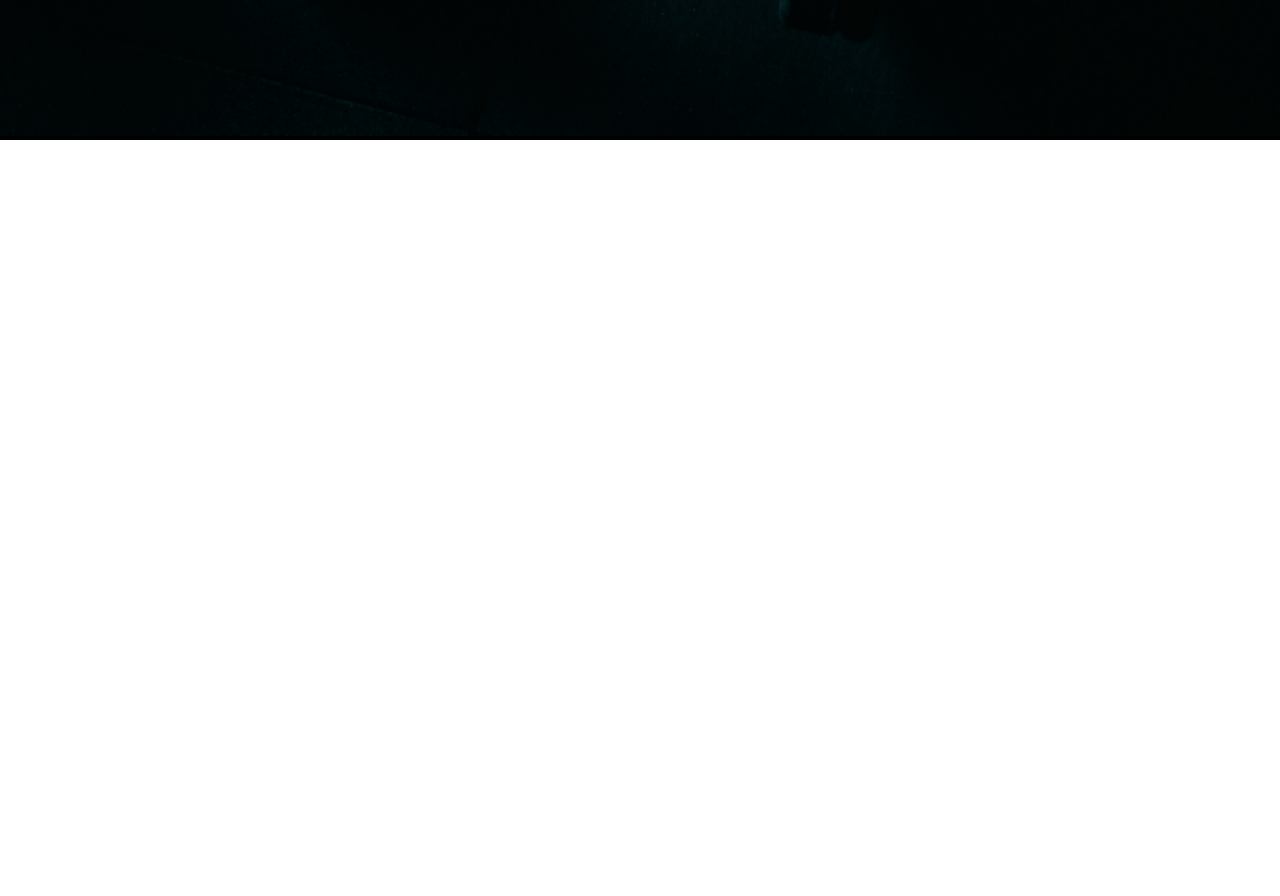
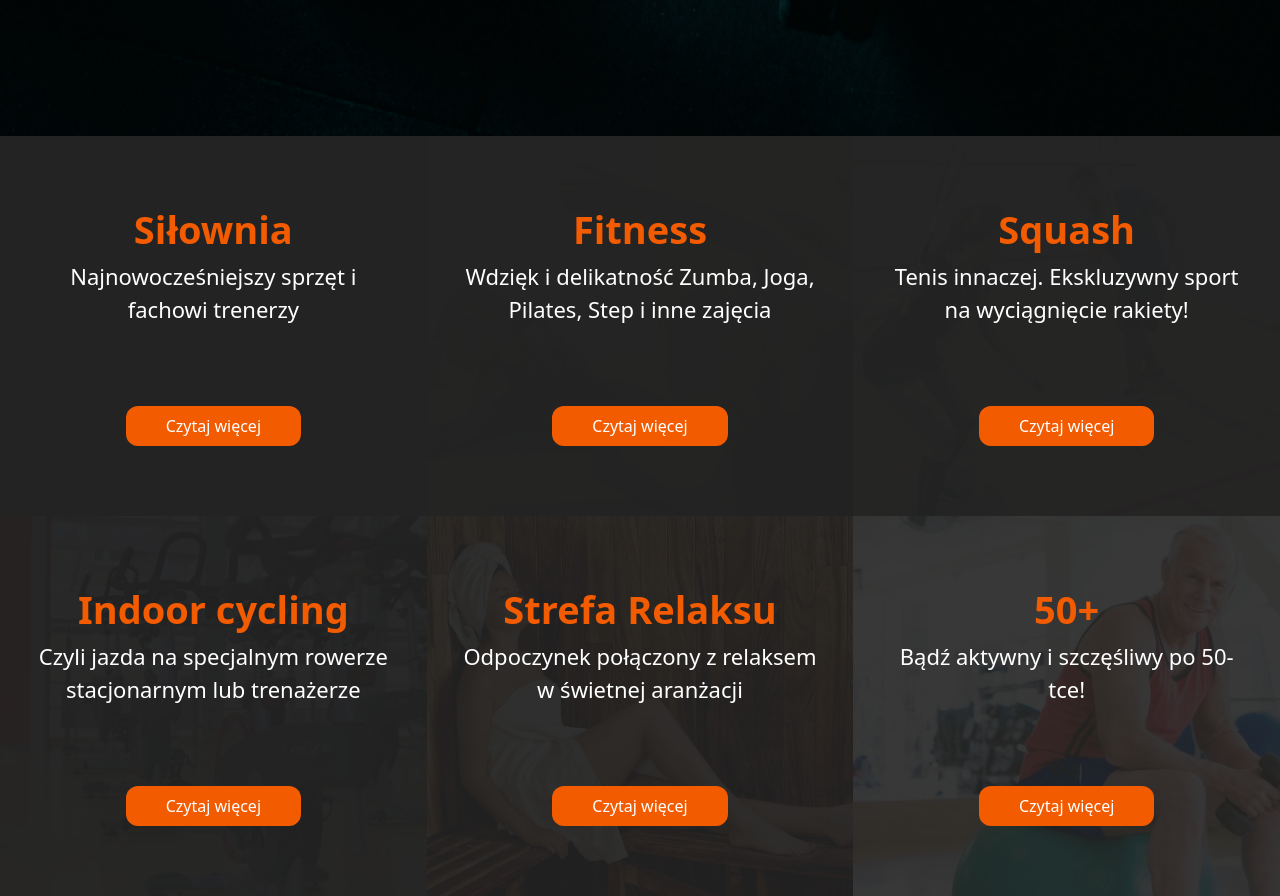
Before and after one commit to elmaccho/YourGym-vue, a Vue app: page / in a window 1280 px wide. Shown: the part 660-1556 px from the top of the page. Before the commit the page ends 800 px from the top, so only its background shows below. Built offline with nearby package versions, Linux system fonts and the light colour scheme.

Commit message:
Sekcja oferty, routing dla podstron ofert

```diff
--- a/src/App.vue
+++ b/src/App.vue
@@ -1,36 +1,11 @@
 <script setup>
 import { RouterLink, RouterView } from 'vue-router'
-import Navbar from './components/Navbar.vue';
-import Header from './components/Header.vue';
 </script>
 
 <template>
-  <Navbar/>
-  <header id="header" class="header">
-      <Header />
-  </header>
-
   <RouterView />
 </template>
 
 <style scoped>
-    .header{
-        display: block;
-        height: 90vh;
-        background-image: url('@/assets/img/header/image-1.webp');
-        background-repeat: no-repeat;
-        background-size: cover;
 
-        display: flex;
-        align-items: center;
-        justify-content: space-around;
-        overflow: hidden;
-    }
-    @media screen and (max-width: 850px) {
-        .header{
-            flex-direction: column;
-            justify-content: center;
-            align-content: center;
-        }
-      }
 </style>
--- /dev/null
+++ b/src/components/Offert.vue
@@ -0,0 +1,192 @@
+<script setup>
+
+</script>
+<template>
+    <div class="offerts-wrapper">
+        <div class="yg-card">
+            <div class="yg-card-background">
+                <img src="@/assets/img/offert/fitness-3502830_1920.webp" class="yg-background" alt="Siłownia">
+            </div>
+            <div class="yg-card-content">
+                <i class="fa-solid fa-dumbbell"></i>
+                <h3 class="yg-card-title">Siłownia</h3>
+                <p class="yg-card-description">Najnowocześniejszy sprzęt i fachowi trenerzy</p>
+
+                <!-- <a href="#" class="text-decoration-none read-more">Czytaj więcej</a> -->
+                <router-link to="/oferta/silownia" class="text-decoration-none read-more">Czytaj więcej</router-link>
+            </div>
+        </div>
+        <div class="yg-card">
+            <div class="yg-card-background">
+                <img src="@/assets/img/offert/yoga-3772674_1920.webp" class="yg-background" alt="Fitness">
+            </div>
+            <div class="yg-card-content">
+                <i class="fa-solid fa-child-reaching"></i>
+                <h3 class="yg-card-title">Fitness</h3>
+                <p class="yg-card-description">Wdzięk i delikatność Zumba, Joga, Pilates, Step i inne zajęcia</p>
+
+                <router-link to="/oferta/fitness" class="text-decoration-none read-more">Czytaj więcej</router-link>
+            </div>
+        </div>
+        <div class="yg-card">
+            <div class="yg-card-background">
+                <img src="@/assets/img/offert/shutterstock_644248165-1024x684.webp" class="yg-background" alt="Squash">
+            </div>
+            <div class="yg-card-content">
+                <i class="fa-solid fa-baseball"></i>
+                <h3 class="yg-card-title">Squash</h3>
+                <p class="yg-card-description">Tenis innaczej. Ekskluzywny sport na wyciągnięcie rakiety!</p>
+
+                <a href="#" class="text-decoration-none read-more">Czytaj więcej</a>
+            </div>
+        </div>
+        <div class="yg-card">
+            <div class="yg-card-background">
+                <img src="@/assets/img/offert/sports-1962574_1920.webp" class="yg-background" alt="Indoor cycling">
+            </div>
+            <div class="yg-card-content">
+                <i class="fa-solid fa-bicycle"></i>
+                <h3 class="yg-card-title">Indoor cycling</h3>
+                <p class="yg-card-description">Czyli jazda na specjalnym rowerze stacjonarnym lub trenażerze</p>
+
+                <a href="#" class="text-decoration-none read-more">Czytaj więcej</a>
+            </div>
+        </div>
+        <div class="yg-card">
+            <div class="yg-card-background">
+                <img src="@/assets/img/offert/woman-936549_1920.webp" class="yg-background" alt="Strefa Relaksu">
+            </div>
+            <div class="yg-card-content">
+                <i class="fa-solid fa-bed"></i>
+                <h3 class="yg-card-title">Strefa Relaksu</h3>
+                <p class="yg-card-description">Odpoczynek połączony z relaksem w świetnej aranżacji</p>
+
+                <a href="#" class="text-decoration-none read-more">Czytaj więcej</a>
+            </div>
+        </div>
+        <div class="yg-card">
+            <div class="yg-card-background">
+                <img src="@/assets/img/offert/5d4ac0ab914e9.webp" class="yg-background" alt="Aktywność 50+">
+            </div>
+            <div class="yg-card-content">
+                <i class="fa-solid fa-plus"></i>
+                <h3 class="yg-card-title">50+</h3>
+                <p class="yg-card-description">Bądź aktywny i szczęśliwy po 50-tce!</p>
+
+                <a href="#" class="text-decoration-none read-more">Czytaj więcej</a>
+            </div>
+        </div>
+    </div>
+</template>
+<style scoped>
+    @keyframes imagePulse {
+        0%{
+            background-color: #232323;
+        }
+        50%{
+            background-color: #232323d0;
+        }
+        100%{
+            background-color: #232323;
+        }
+    }
+
+    .offerts-wrapper{
+        display: grid;
+        grid-template-columns: auto auto auto;
+    }
+    .yg-card{
+        display: flex;
+        position: relative;
+        justify-content: center;
+        box-sizing: border-box;
+        width: 100%;
+        height: 380px;
+        background-color: #232323;
+        transition: background-color 0.3s;
+        animation-name: imagePulse;
+        animation-duration: 5s;
+        animation-iteration-count: infinite;
+    }
+    .yg-card:hover{
+        animation-name: none;
+        background-color: #2323237a;
+        transition: 0.3s;
+    }
+    .yg-card:nth-child(1){
+        animation-delay: 300ms;
+    }
+    .yg-card:nth-child(2){
+        animation-delay: 600ms;
+    }
+    .yg-card:nth-child(3){
+        animation-delay: 900ms;
+    }
+    .yg-card:nth-child(4){
+        animation-delay: 1200ms;
+    }
+    .yg-card:nth-child(5){
+        animation-delay: 1500ms;
+    }
+    .yg-card:nth-child(6){
+        animation-delay: 1800ms;
+    }
+    .yg-card-background{
+        position: absolute;
+        width: 100%;
+        height: 100%;
+        top: 0;
+        left: 0;
+        z-index: -1;
+    }
+    .yg-background{
+        width: 100%;
+        height: 100%;
+        object-fit: cover;
+    }
+    .yg-card-content{
+        display: flex;
+        align-items: center;
+        justify-content: center;
+        flex-direction: column;
+    }
+    .yg-card-content > i {
+        font-size: 56px;
+        color: white;
+    }
+    .yg-card-title{
+        color: #F35B00;
+        font-weight: 600;
+        font-size: 38px;
+    }
+    .yg-card-description{
+        color: white;
+        font-size: 22px;
+        max-width: 360px;
+        min-height: 130px;
+        text-align: center;
+    }
+    .read-more{
+        background-color: #F35B00;
+        color: white;
+        border: none;
+        padding: 8px 40px;
+        border-radius: 12px;
+        cursor: pointer;
+        transition: 0.3s;
+    }
+    .read-more:hover{
+        background-color: #c94e06;
+    }
+
+    @media screen and (max-width: 1141px) {
+        .offerts-wrapper{
+            grid-template-columns: auto auto;
+        }
+    }
+    @media screen and (max-width: 850px) {
+        .offerts-wrapper{
+            grid-template-columns: auto;
+        }
+    }
+</style>
--- a/src/components/TheWelcome.vue
+++ b/src/components/TheWelcome.vue
@@ -75,7 +75,7 @@
     twitter account for latest news in the Vue world.
   </WelcomeItem>
 
-  <!-- <WelcomeItem>
+  <WelcomeItem>
     <template #icon>
       <SupportIcon />
     </template>
@@ -84,5 +84,5 @@
     As an independent project, Vue relies on community backing for its sustainability. You can help
     us by
     <a href="https://vuejs.org/sponsor/" target="_blank" rel="noopener">becoming a sponsor</a>.
-  </WelcomeItem> -->
+  </WelcomeItem>
 </template>
--- a/src/router/index.js
+++ b/src/router/index.js
@@ -1,5 +1,8 @@
 import { createRouter, createWebHistory } from 'vue-router'
-import HomeView from '../views/HomeView.vue'
+import MainView from '@/views/MainView.vue'
+import OffertView from '@/views/OffertView.vue'
+import SilowniaView from '@/views/SilowniaView.vue'
+import FitnessView from '@/views/FitnessView.vue'
 
 const router = createRouter({
   history: createWebHistory(import.meta.env.BASE_URL),
@@ -7,7 +10,7 @@
     {
       path: '/',
       name: 'home',
-      component: HomeView
+      component: MainView
     },
     {
       path: '/about',
@@ -16,6 +19,25 @@
       // this generates a separate chunk (About.[hash].js) for this route
       // which is lazy-loaded when the route is visited.
       component: () => import('../views/AboutView.vue')
+    },
+    {
+      path: '/oferta',
+      children: [
+        {
+          path: '',
+          component: () => import('../views/OffertView.vue'),
+        },
+        {
+          path: 'silownia',
+          name: 'silownia',
+          component: SilowniaView
+        },
+        {
+          path: 'fitness',
+          name: 'fitness',
+          component: FitnessView
+        }
+      ]
     }
   ]
 })
--- /dev/null
+++ b/src/views/FitnessView.vue
@@ -0,0 +1,3 @@
+<template>
+    fitness view
+</template>
--- a/src/views/HomeView.vue
+++ /dev/null
@@ -1,11 +0,0 @@
-<script setup>
-import Navbar from '@/components/Navbar.vue';
-import TheWelcome from '../components/TheWelcome.vue'
-</script>
-
-<template>
-  <main>
-    <!-- <TheWelcome /> -->
-
-  </main>
-</template>
--- /dev/null
+++ b/src/views/MainView.vue
@@ -0,0 +1,36 @@
+<script setup>
+    import Navbar from '@/components/Navbar.vue';
+    import Header from '@/components/Header.vue';
+    import Offert from '@/components/Offert.vue';
+</script>
+
+<template>
+    <Navbar />
+    <header id="header" class="header">
+        <Header />
+    </header>
+    <main>
+        <Offert />
+    </main>
+</template>
+<style scoped>
+    .header{
+        display: block;
+        height: 90vh;
+        background-image: url('@/assets/img/header/image-1.webp');
+        background-repeat: no-repeat;
+        background-size: cover;
+
+        display: flex;
+        align-items: center;
+        justify-content: space-around;
+        overflow: hidden;
+    }
+    @media screen and (max-width: 850px) {
+        .header{
+            flex-direction: column;
+            justify-content: center;
+            align-content: center;
+        }
+      }
+</style>
--- /dev/null
+++ b/src/views/OffertView.vue
@@ -0,0 +1,7 @@
+<script setup>
+</script>
+<template>
+    oferty
+</template>
+<style scoped>
+</style>
--- /dev/null
+++ b/src/views/SilowniaView.vue
@@ -0,0 +1,3 @@
+<template>
+    silownia view
+</template>
```
Also changed, not shown: src/components/Navbar.vue (indentation only).
